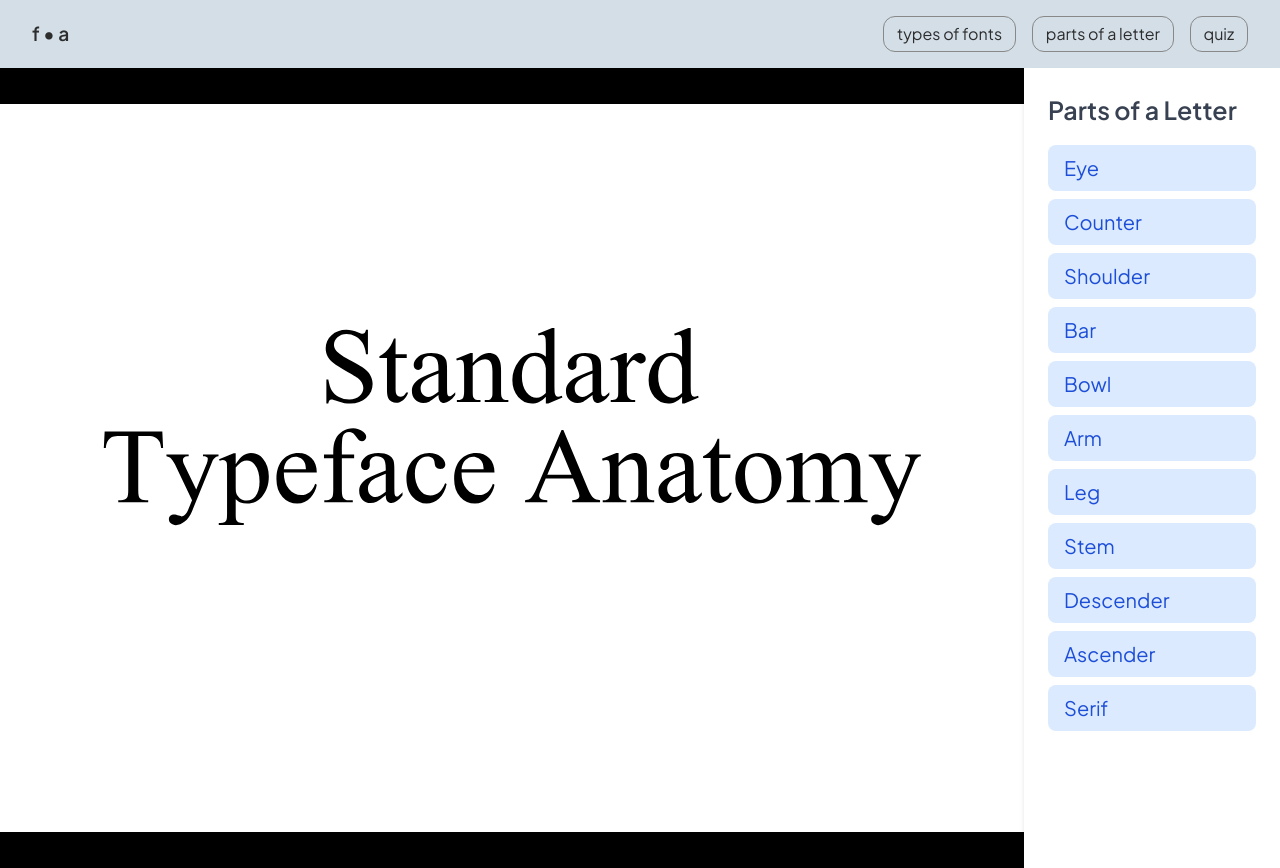
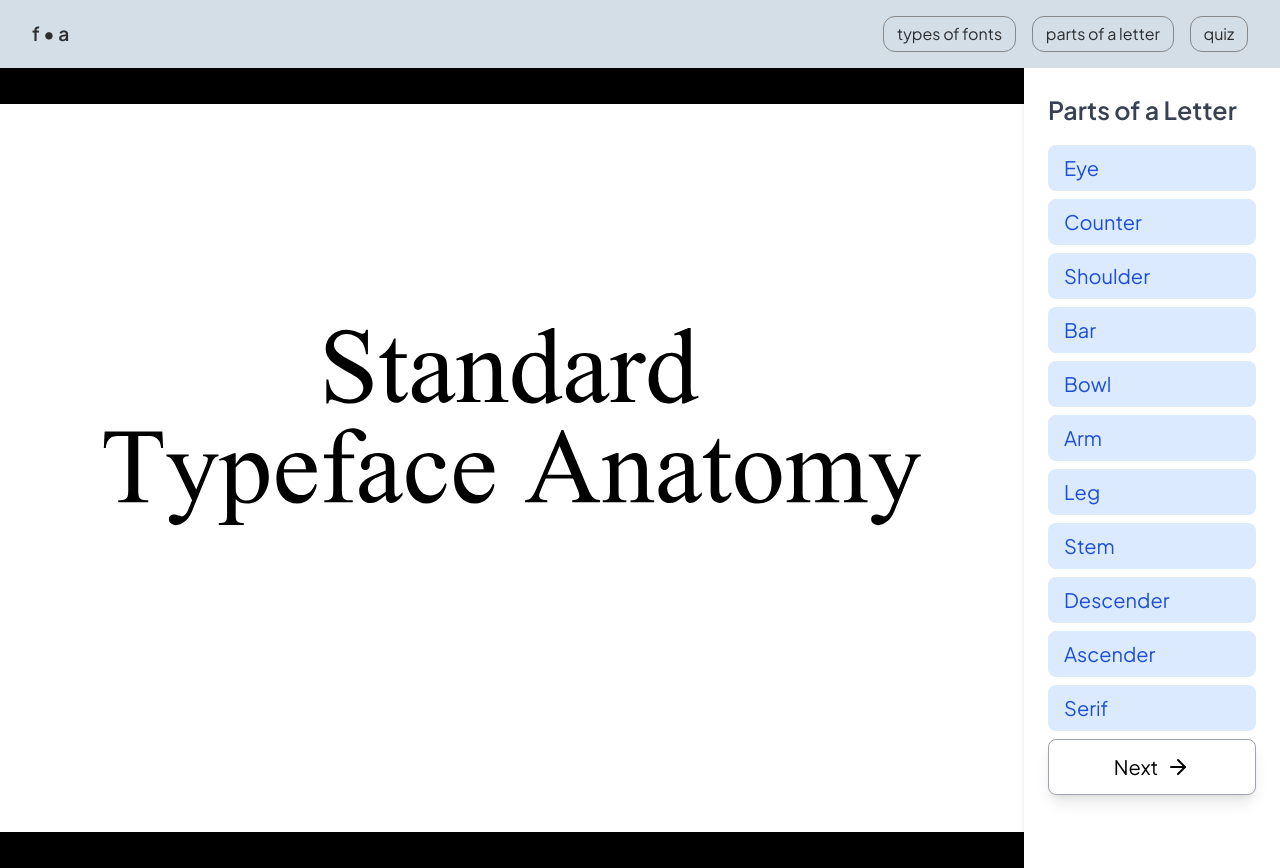
Before and after one commit to yejessica/ui-design-final, a React (Create React App) app in the folder frontend/: page / in a window 1280 px wide. Both pictures are taken after a click on the button "parts of a letter". Built offline with nearby package versions, Linux system fonts and the light colour scheme.

Commit message:
visual fixes to pages, edited next section buttons

```diff
--- a/frontend/src/pages/FontTypesPage.js
+++ b/frontend/src/pages/FontTypesPage.js
@@ -145,7 +145,7 @@ export default function FontTypesPage({ go }) {
       ))}
 
       {/* Floating arrow to the "Parts of Letter" page */}
-      <button
+      {/* <button
         onClick={() => go("partsLetter")}
         className="fixed right-4 top-1/2 transform -translate-y-1/2
                    text-white p-3 rounded-full shadow-lg border border-gray-400
@@ -153,7 +153,19 @@ export default function FontTypesPage({ go }) {
         aria-label="Go to Parts of Letter page"
       >
         <ArrowRight size={24} color="black" />
-      </button>
+      </button> */}
+
+      <button
+        onClick={() => go("partsLetter")}
+        className="fixed right-4 top-1/2 transform -translate-y-1/2
+                   text-white p-3 rounded-lg shadow-lg border border-gray-400
+                   hover:bg-[#d3dee7] transition focus:outline-none focus:ring-2 focus:ring-blue-300
+                          flex items-center justify-center gap-2"
+                aria-label="Go to Parts of Letter page"
+              >
+                <span className="text-black">Next</span>
+                <ArrowRight size={24} color="black" />
+        </button>
     </section>
   )
 }
--- a/frontend/src/pages/LetterQuiz.js
+++ b/frontend/src/pages/LetterQuiz.js
@@ -93,7 +93,7 @@ const LetterQuiz = ({ onNext }) => {
             onClick={onNext}
             className="bg-blue-600 hover:bg-blue-700 text-white font-bold py-2 px-4 rounded"
           >
-            Check Results
+            Next Question
           </button>
         </div>
       )}
--- a/frontend/src/pages/PartsOfLetter.js
+++ b/frontend/src/pages/PartsOfLetter.js
@@ -1,15 +1,23 @@
 import { useState } from 'react';
+import { ArrowRight } from "lucide-react";
+// import { useNavigate } from 'react-router-dom';
 
 const items = [
   'Eye', 'Counter', 'Shoulder',
   'Bar', 'Bowl', 'Arm', 'Leg', 'Stem', 'Descender', 'Ascender', 'Serif',
 ];
 
-export default function HoverImageSwap() {
+export default function HoverImageSwap({go}) {
     const [hoveredItem, setHoveredItem] = useState(null);
     const [selectedItem, setSelectedItem] = useState(null);
+    const [clickedItems, setClickedItems] = useState(new Set());
 
     const displayItem = hoveredItem || selectedItem;
+
+    const handleItemClick = (item) => {
+      setSelectedItem(item);
+      setClickedItems(prev => new Set([...prev, item]));
+    };
 
     return (
       <div className="min-h-screen flex">
@@ -32,15 +40,29 @@ export default function HoverImageSwap() {
                 className={`px-4 py-2 rounded-lg cursor-pointer transition ${
                   selectedItem === item
                     ? 'bg-blue-600 text-white'
+                    : clickedItems.has(item)
+                    ? 'bg-blue-200 text-blue-800 hover:bg-blue-300'
                     : 'bg-blue-100 text-blue-700 hover:bg-blue-200 hover:text-blue-900'
                 }`}
                 onMouseEnter={() => setHoveredItem(item)}
                 onMouseLeave={() => setHoveredItem(null)}
-                onClick={() => setSelectedItem(item)}
+                onClick={() => handleItemClick(item)}
               >
                 {item}
               </li>
             ))}
+            <li className="mt-4">
+              <button
+                onClick={() => go("quizIntro")}
+                className="w-full text-white p-3 rounded-lg shadow-lg border border-gray-400
+                          hover:bg-[#d3dee7] transition focus:outline-none focus:ring-2 focus:ring-blue-300
+                          flex items-center justify-center gap-2"
+                aria-label="Go to Parts of Letter page"
+              >
+                <span className="text-black">Next</span>
+                <ArrowRight size={24} color="black" />
+              </button>
+            </li>
           </ul>
         </div>
       </div>
--- a/frontend/src/pages/ResultsPage.jsx
+++ b/frontend/src/pages/ResultsPage.jsx
@@ -24,8 +24,7 @@ export default function ResultsPage({ onRestart }) {
         <button
           className="bg-blue-600 text-white py-2 px-4 rounded hover:bg-blue-700"
           onClick={onRestart}
-        >
-          Try Again
+        >Return to Home
         </button>
       </div>
     </section>
```
